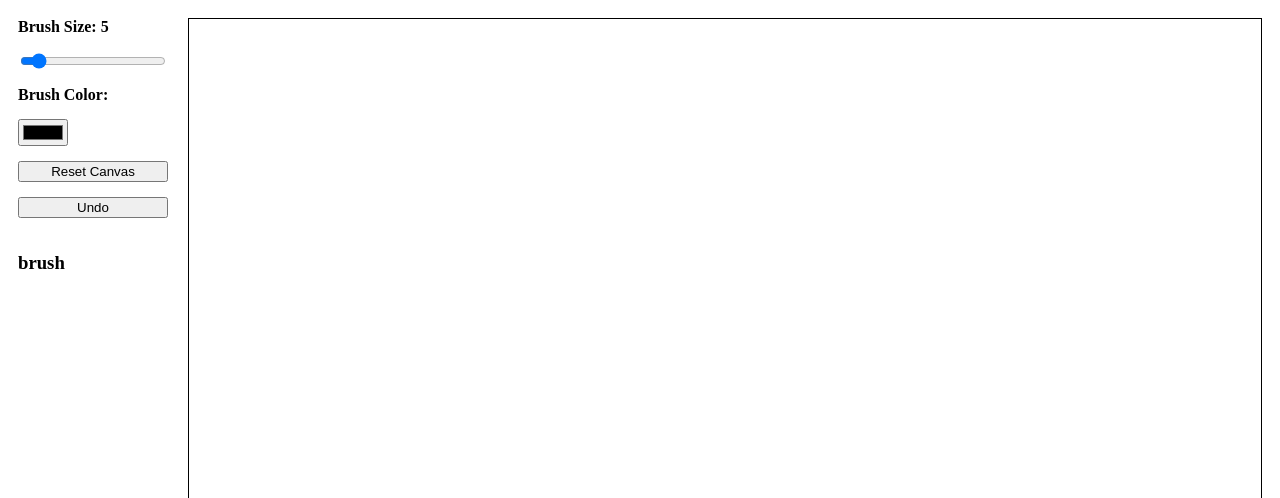
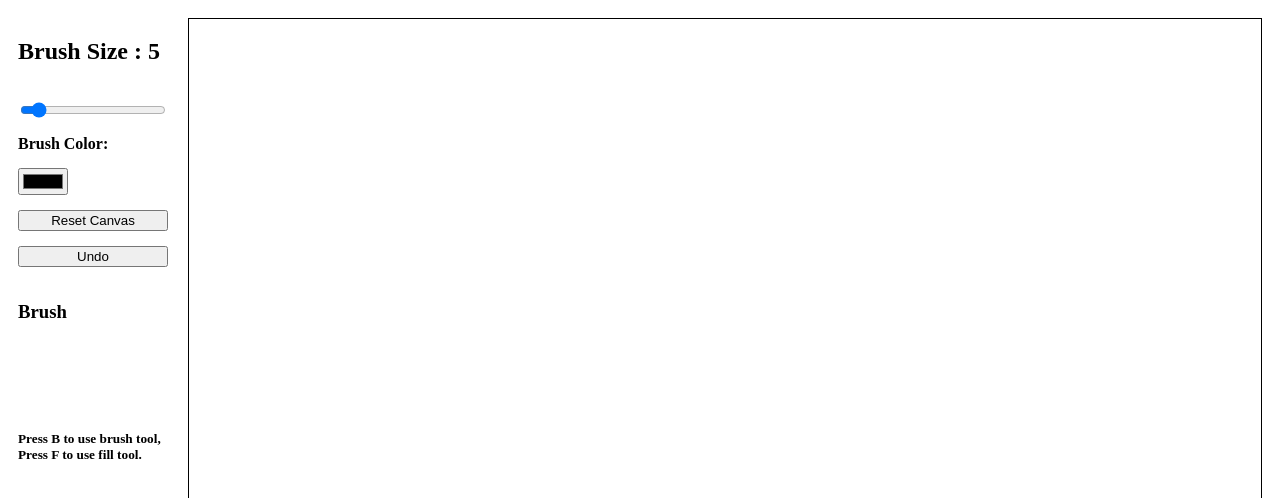
Before and after one commit to RyRyGuy2/DrawingWebsite, a plain HTML site: page index.html in a window 1280 px wide. Shown: the top 498 px of the page. Drawn offline with Linux system fonts and the light colour scheme.

Commit message:
Fixed some UI issues

```diff
--- a/dist/draw.js
+++ b/dist/draw.js
@@ -6,6 +6,7 @@ const brushSizeInput = document.getElementById("brushSize");
 const brushColorInput = document.getElementById("brushColor");
 const undoButton = document.getElementById("undoButton");
 const toolDisplay = document.getElementById("ToolDisplay");
+const brushSizeText = document.getElementById("brushSizeText");
 // ----- State -----
 let brushColor = brushColorInput.value;
 let mouseDown = false;
@@ -87,6 +88,8 @@ function Fill(newColor, e) {
     const x = pos.x;
     const y = pos.y;
     const ogColor = GetPixelColor(x, y);
+    currentStroke = { snapshot: new Uint8ClampedArray(data) };
+    strokes.push(currentStroke);
     if (ogColor.r === newColor.r &&
         ogColor.g === newColor.g &&
         ogColor.b === newColor.b &&
@@ -137,6 +140,7 @@ function Fill(newColor, e) {
     }
     // Save stroke for undo
     strokes.push({ snapshot: new Uint8ClampedArray(data) });
+    currentStroke = null;
 }
 // ----- Neighbor scanning -----
 function MakePixelAndScan(x, y) {
@@ -196,10 +200,8 @@ canvas.addEventListener("mousemove", (e) => {
 window.addEventListener("keydown", (e) => {
     if (e.key.toLowerCase() === "f")
         SetSelectedTool(SelectedTool.PaintBucket);
-    ;
     if (e.key.toLowerCase() === "b")
         SetSelectedTool(SelectedTool.Brush);
-    ;
     if ((e.ctrlKey || e.metaKey) && e.key.toLowerCase() === "z")
         Undo();
 });
@@ -218,6 +220,7 @@ function updateLoop() {
         ctx.putImageData(img, 0, 0);
         needsUpdate = false;
     }
+    brushSizeText.textContent = "Brush Size : " + brushSizeInput.value;
     brushColor = brushColorInput.value;
     requestAnimationFrame(updateLoop);
 }
--- a/index.html
+++ b/index.html
@@ -8,7 +8,7 @@
     <body>
         <div id="container">
             <div id="controls">
-                <label for="brushSize">Brush Size: <span id="brushSizeLabel">5</span></label>
+                <h2 id = "brushSizeText"></h2>
                 <input id="brushSize" type="range" min="1" max="50" value="5">
 
                 <label for="brushColor">Brush Color:</label>
@@ -17,7 +17,9 @@
             <button onclick="Reset()">Reset Canvas</button>
             <button onclick="Undo()">Undo</button>
 
-            <h3 id="Tool Display">brush</h3>
+            <h3 id="ToolDisplay">brush<h3>
+
+            <h5>Press B to use brush tool,<br>Press F to use fill tool.</h5>
         </div>
 
             <canvas id="canvas" width="800" height="600"></canvas>
```
Also changed, not shown: draw.ts (+8 -3 lines).
